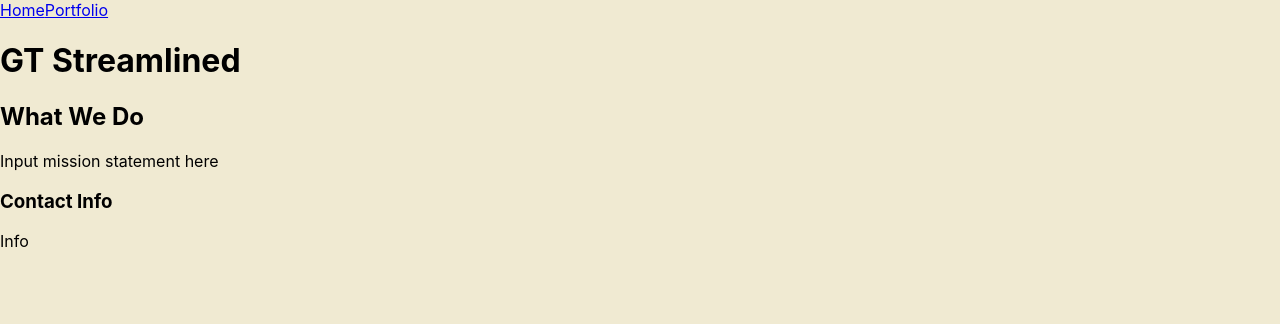
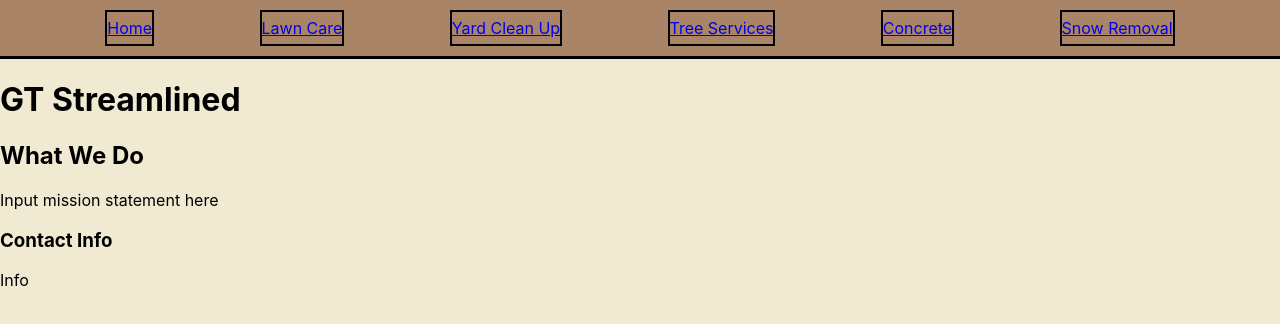
Before and after one commit to TuckTuckC/gt-cuts, a React (Create React App) app: page / in a window 1280 px wide. Shown: the top 324 px of the page. Built offline with nearby package versions, Linux system fonts and the light colour scheme.

Commit message:
Deletes Portfolio Fills NavBar Starts Styling

```diff
--- a/src/App.js
+++ b/src/App.js
@@ -4,7 +4,6 @@ import { Route, Routes } from 'react-router-dom';
 // Components
 import Home from './Components/Home/Home';
 import Navbar from './Components/Navbar/Navbar';
-import Portfolio from './Components/Portfolio/Portfolio';
 
 function App() {
   return (
@@ -12,7 +11,6 @@ function App() {
       <Navbar />
       <Routes>
         <Route path="/" element={<Home />} />
-        <Route path="/portfolio" element={<Portfolio />} />
       </Routes>
     </div>
   );
--- /dev/null
+++ b/src/Components/Navbar/Navbar.css
@@ -0,0 +1,15 @@
+.Navbar {
+    display: flex;
+    justify-content: space-evenly;
+    align-items: center;
+    height: 7vh;
+    border-bottom: 3px solid black;
+    background-color: var(--light-brown);
+}
+
+.Navbar > a {
+    display: flex;
+    align-items: center;
+    border: 0.2vw solid black;
+    height: 4vh;
+}
--- a/src/Components/Navbar/Navbar.js
+++ b/src/Components/Navbar/Navbar.js
@@ -1,10 +1,15 @@
 import React from 'react';
+import './Navbar.css';
 
 function Navbar() {
   return (
-    <div>
+    <div className='Navbar'>
       <a href="/">Home</a>
-      <a href="/portfolio">Portfolio</a>
+      <a href="/lawn-care">Lawn Care</a>
+      <a href="/">Yard Clean Up</a>
+      <a href="/">Tree Services</a>
+      <a href="/">Concrete</a>
+      <a href="/">Snow Removal</a>
     </div>
   );
 };
--- a/src/Components/Portfolio/Portfolio.js
+++ /dev/null
@@ -1,12 +0,0 @@
-import React from 'react';
-import CuttingWood from '../../images/CuttingWood.jpg'
-
-function Portfolio() {
-  return (
-    <div>
-      <img src={CuttingWood} alt="Two men holding axes next to piles of cut wood" />
-    </div>
-  );
-};
-
-export default Portfolio;
```
